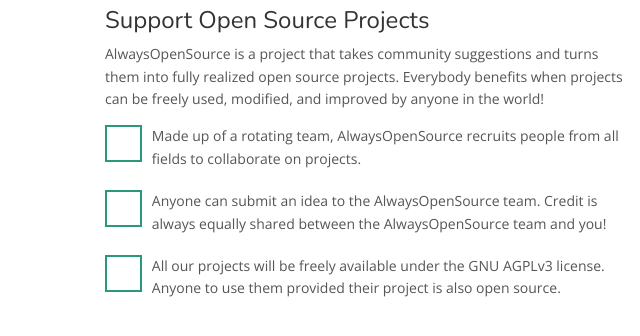
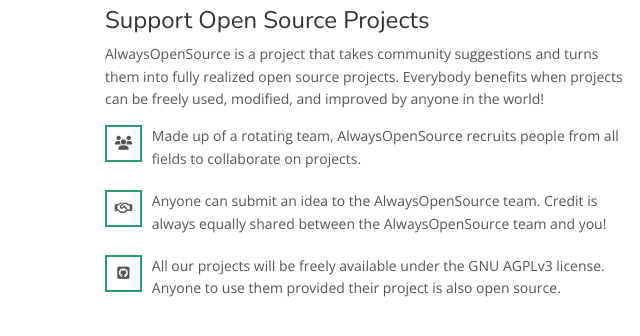
Before and after one commit to AlwaysOpenSource/alwaysopensource.github.io, a plain HTML site: page index.html in a window 1280 px wide. Shown: the part 980-1316 px from the top of the page, 0-640 px from the left. Drawn offline with nearby package versions, Linux system fonts and the light colour scheme.

Commit message:
Testing Font-Awesome Icons

```diff
--- a/index.html
+++ b/index.html
@@ -138,7 +138,7 @@
                 <div class="media">
                     <div class="media-left">
                         <div class="boxed-icon">
-                            <svg class="icon icon-users"><use xlink:href="#icon-flask"></use></svg>
+                            <i class="fa fa-users"></i>
                         </div>
                     </div>
                     <div class="media-body">
@@ -149,7 +149,7 @@
                 <div class="media">
                     <div class="media-left">
                         <div class="boxed-icon">
-                            <svg class="icon icon-handshake-o"><use xlink:href="#icon-map-marker"></use></svg>
+                            <i class="fa fa-handshake-o"></i>
                         </div>
                     </div>
                     <div class="media-body">
@@ -160,7 +160,7 @@
                 <div class="media">
                     <div class="media-left">
                         <div class="boxed-icon">
-                            <svg class="icon icon-github-square"><use xlink:href="#icon-trophy"></use></svg>
+                            <i class="fa fa-github-square"></i>
                         </div>
                     </div>
                     <div class="media-body">
```
